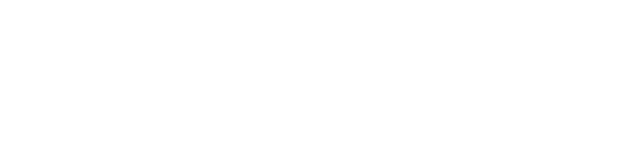
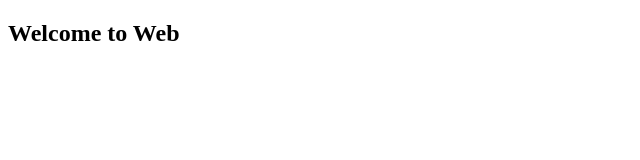
Before and after one commit to babul101/web-dev-john-hopkins, a plain HTML site: page index.html in a window 1280 px wide. Shown: the whole page, without its empty margins (0-640 px from the left). Drawn offline with Linux system fonts and the light colour scheme.

Commit message:
added a h2 tag

```diff
--- a/index.html
+++ b/index.html
@@ -4,7 +4,9 @@
     <meta charset="UTF-8" />
     <meta http-equiv="X-UA-Compatible" content="IE=edge" />
     <meta name="viewport" content="width=device-width, initial-scale=1.0" />
-    <title>John Hopkins</title>
+    <title>Web Dev-John Hopkins</title>
   </head>
-  <body></body>
+  <body>
+    <h2>Welcome to Web</h2>
+  </body>
 </html>
```
